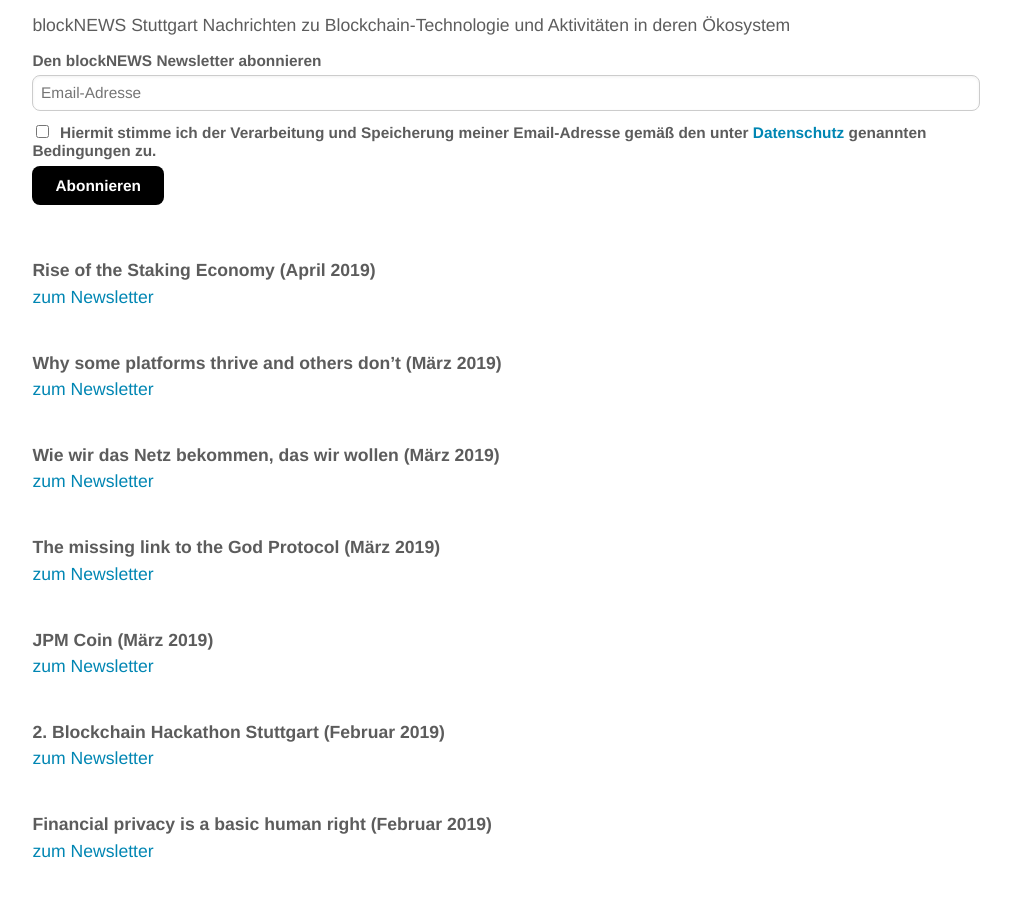
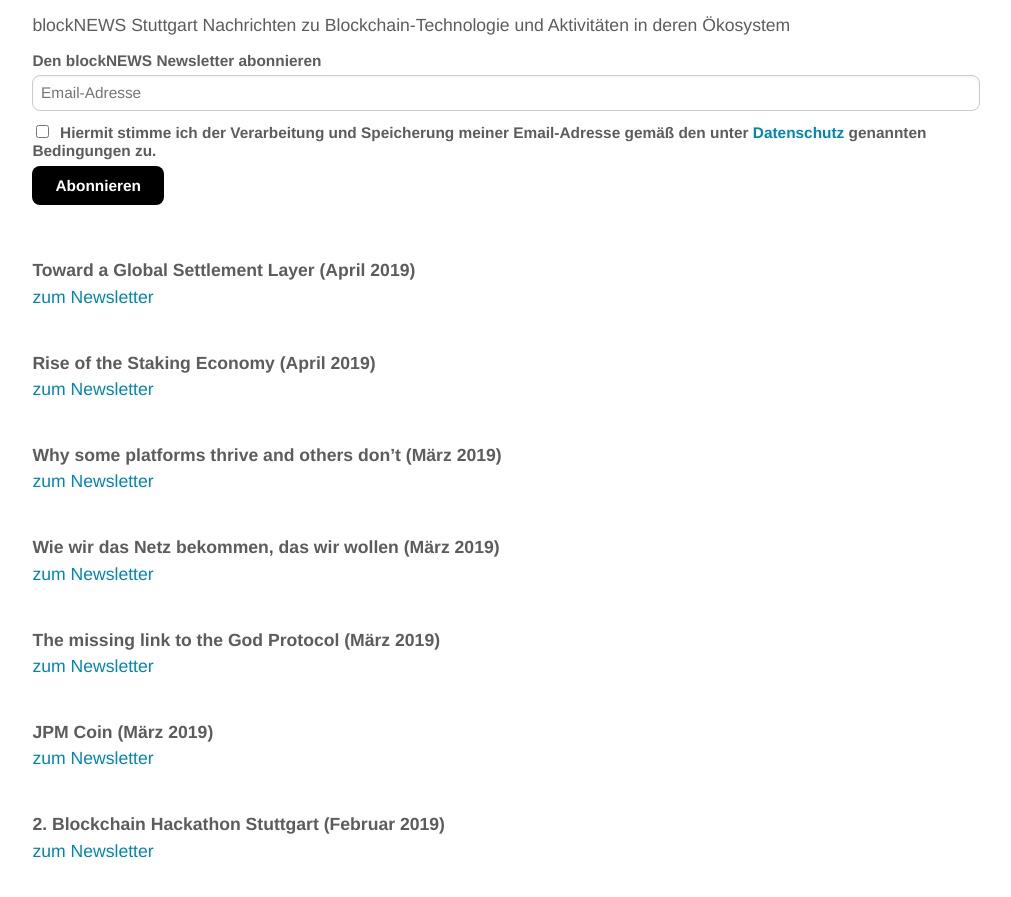
Before and after one commit to blocklab/site, a Jekyll site: the page built from newsletter.md, in a window 1280 px wide and 900 px high, scrolled down 529 px. Shown: the top 897 px of the window, without its empty margins (134-1145 px from the left). Built offline with Jekyll 4.4.1, drawn with Linux system fonts in a browser that asks for light colours; comment, search, counter and statistics services are not loaded.

Commit message:
Update newsletter.md

```diff
--- a/newsletter.md
+++ b/newsletter.md
@@ -33,6 +33,11 @@ Nachrichten zu Blockchain-Technologie und Aktivitäten in deren Ökosystem
 <!--End mc_embed_signup-->
 
 <br>
+<br>
+**Toward a Global Settlement Layer (April 2019)**
+<br>
+[zum Newsletter](https://mailchi.mp/ca86605c20ac/toward-a-global-settlement-layer)
+
 <br>
 **Rise of the Staking Economy (April 2019)**
 <br>
```
